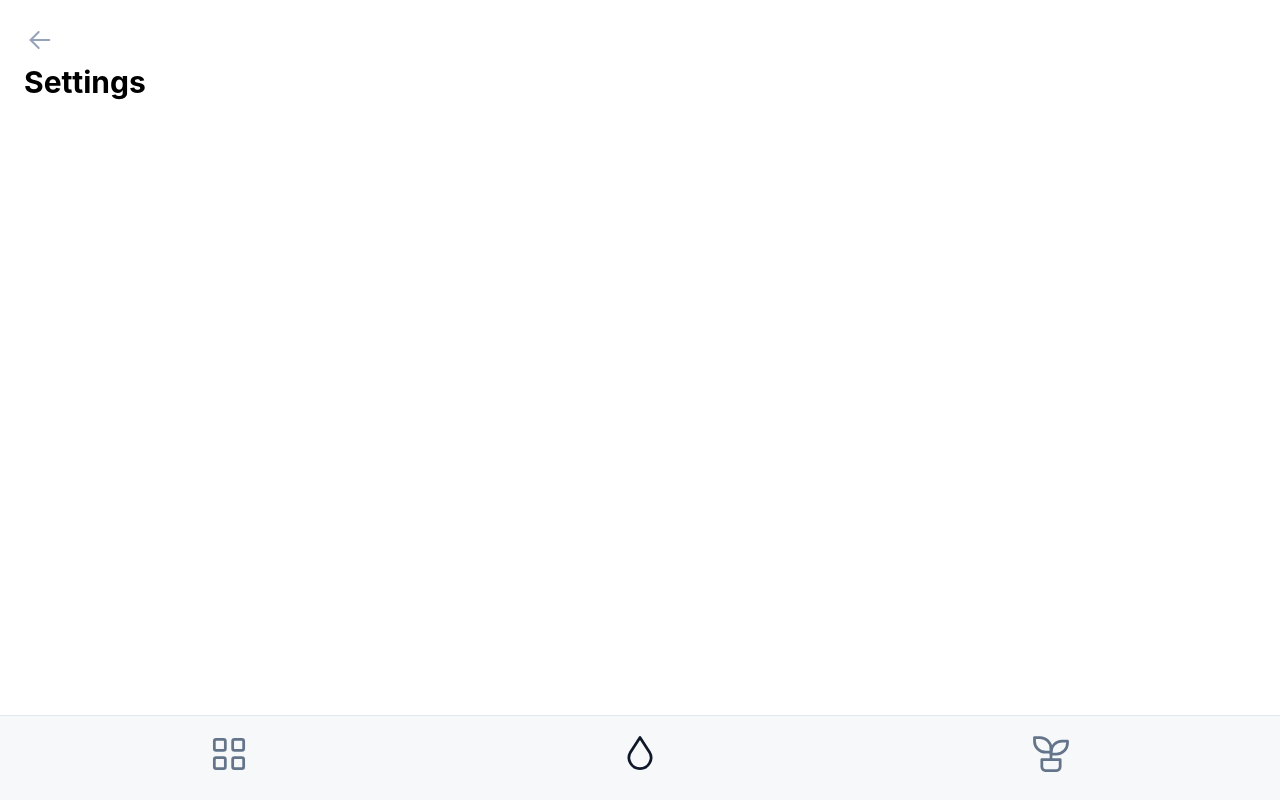
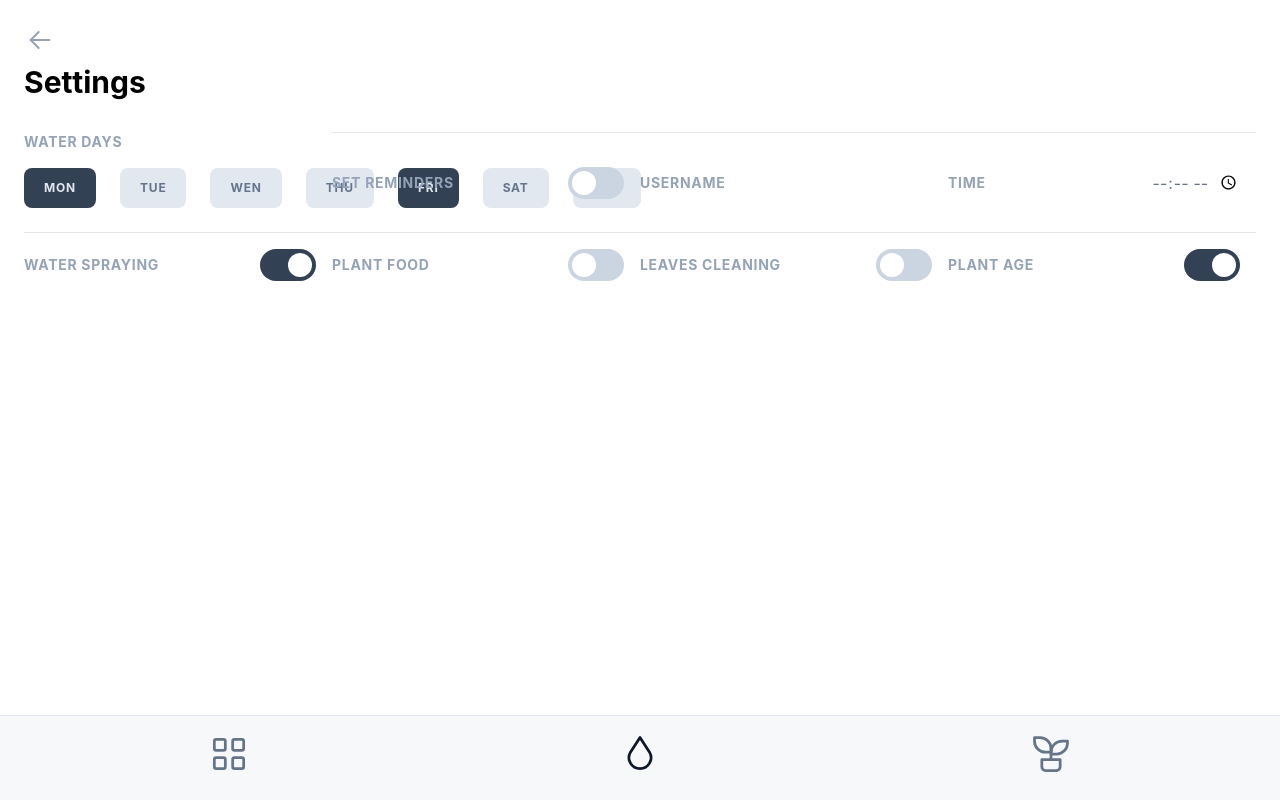
Before and after one commit to IlyaSmagin/waterplant, a Next.js app: page /settings in a window 1280 px wide. Built offline with nearby package versions, Linux system fonts and the light colour scheme; no server answers; the database is empty.

Commit message:
custom usernames && days of week

```diff
--- a/pages/settings.js
+++ b/pages/settings.js
@@ -1,72 +1,86 @@
 import Head from "next/head";
 import Link from "next/link";
-import Image from "next/image";
 import BackIcon from "./components/icons/back";
 import DropIcon from "./components/icons/drop";
 import AddIcon from "./components/icons/add";
 import PlantIcon from "./components/icons/plant";
-import VolumeIcon from "./components/icons/volume";
-import CheckIcon from "./components/icons/check";
 import { motion } from "framer-motion";
 import SettingsItem from "./settings/settingsItem";
-import WaterAbout from "./water/waterAbout";
-import calculateNextWatering from "./water/calculateNextWatering";
 import { useEffect, useState } from "react";
 import { supabase } from "../lib/initSupabase";
 
 export default function Collection() {
-  const [plants, setPlants] = useState([]);
-  const [whichIsOpen, setWhichIsOpen] = useState(-1);
-
-  const fetchPlants = async () => {
-    const { data: plants } = await supabase
-      .from("plants")
-      .select("*")
-      .order("id", true);
-    setPlants(plants);
+  const [week, setWeek] = useState([
+    { day: "Mon", isSet: true },
+    { day: "Tue", isSet: false },
+    { day: "Wen", isSet: false },
+    { day: "Thu", isSet: false },
+    { day: "Fri", isSet: true },
+    { day: "Sat", isSet: false },
+    { day: "Sun", isSet: false },
+  ]);
+  const [settingsOptions, setSettingsOptions] = useState([
+    { name: "set reminders", state: false, type: "radio" },
+    {
+      name: "username",
+      state: "",
+      type: "text",
+    },
+    { name: "time", state: "09:20", type: "time" },
+    { name: "water spraying", state: true, type: "radio" },
+    { name: "plant food", state: false, type: "radio" },
+    { name: "leaves cleaning", state: false, type: "radio" },
+    { name: "plant age", state: true, type: "radio" },
+  ]);
+  const initUser = async () => {
+    if (typeof window !== "undefined") {
+      const initU = localStorage.getItem("username");
+      const user = await JSON.parse(initU);
+      console.log(user, "init");
+      setSettingsOptions(
+        settingsOptions.map((day) => {
+          if ("username" == day.name) {
+            day.state = user;
+            return day;
+          } else {
+            return day;
+          }
+        })
+      );
+    }
   };
 
   useEffect(() => {
-    fetchPlants();
+    initUser();
   }, []);
-  const cancelWatering = (e, index) => {
-    const now = new Date();
-    const newItems = plants.map((item, itemIndex) => {
-      if (itemIndex == index) {
-        return {
-          ...item,
-          lastWateringTime:
-            now.toISOString() - item.wateringRegularity * (1000 * 60 * 60),
-        };
-      }
-      return item;
-    });
-    setPlants(newItems);
+  useEffect(() => {
+    localStorage.setItem("username", JSON.stringify(settingsOptions[1].state));
+    console.log(settingsOptions[1].state, "sync");
+  }, [settingsOptions]);
+  const onItemChange = (itemName, newValue) => {
+    setSettingsOptions(
+      settingsOptions.map((day) => {
+        if (itemName == day.name) {
+          day.state = newValue;
+          return day;
+        } else {
+          return day;
+        }
+      })
+    );
   };
-  const handleWatering = (e, index) => {
-    const now = new Date();
-    const newItems = plants.map((item, itemIndex) => {
-      if (itemIndex == index) {
-        return { ...item, lastWateringTime: now.toISOString() };
-      }
-      return item;
-    });
-    setPlants(newItems);
+  const toggleDay = (index) => {
+    setWeek(
+      week.map((day, currentDayIndex) => {
+        if (currentDayIndex == index) {
+          day.isSet = !day.isSet;
+          return day;
+        } else {
+          return day;
+        }
+      })
+    );
   };
-  const plantsLeftToWater = () => {
-    return plants.reduce((accumulator, currentPlant) => {
-      if (
-        calculateNextWatering(
-          currentPlant.lastWateringTime,
-          currentPlant.wateringRegularity
-        ) < 23
-      ) {
-        return accumulator + 1;
-      }
-      return accumulator;
-    }, 0);
-  };
-
   return (
     <div className="">
       <Head>
@@ -84,26 +98,39 @@ export default function Collection() {
         <header className="flex flex-row justify-between items-baseline pt-2 px-6 font-bold">
           <h1 className="text-3xl">Settings</h1>
         </header>
-        {plants.length > 0 ? (
-          <ul className="p-6 divide-y mb-24 grid w-full grid-cols-1 sm:grid-cols-2 lg:grid-cols-3 xl:grid-cols-4 justify-items-center overflow-hidden">
-            <SettingsItem>set reminders</SettingsItem>
-            <SettingsItem type="select">day</SettingsItem>
-            <SettingsItem type="time">time</SettingsItem>
-            <SettingsItem checked>water spraying</SettingsItem>
-            <SettingsItem>plant food</SettingsItem>
-            <SettingsItem>feaves cleaning</SettingsItem>
-            <SettingsItem checked>plant age</SettingsItem>
-          </ul>
-        ) : null}
-        {whichIsOpen !== -1 ? (
-          <WaterAbout
-            plant={plants[whichIsOpen]}
-            handleWatering={handleWatering}
-            index={whichIsOpen}
-            cancelWatering={cancelWatering}
-            setWhichIsOpen={setWhichIsOpen}
-          />
-        ) : null}
+
+        <ul className="p-6 pt-8 divide-y mb-24 grid w-full grid-cols-1 sm:grid-cols-2 lg:grid-cols-3 xl:grid-cols-4 justify-items-start overflow-hidden">
+          <div className="w-screen mr-8 -ml-6">
+            <h4 className="uppercase ml-6 text-sm tracking-wider text-slate-400 font-bold ">
+              Water days
+            </h4>
+            <ul className="flex flex-row my-4 tracking-wider overflow-x-scroll pb-2">
+              {week.map((day, index) => (
+                <li
+                  key={index + "day"}
+                  onClick={() => toggleDay(index)}
+                  className={`px-5 py-3 rounded-lg uppercase text-xs font-bold mr-6 flex justify-center items-center first:ml-6 transition-colors ${
+                    day.isSet
+                      ? "bg-slate-700 text-slate-200"
+                      : "bg-slate-200 text-slate-500"
+                  }`}
+                >
+                  {day.day}
+                </li>
+              ))}
+            </ul>
+          </div>
+          {settingsOptions.map((option) => (
+            <SettingsItem
+              key={option.name}
+              state={option.state}
+              type={option.type}
+              onChange={onItemChange}
+            >
+              {option.name}
+            </SettingsItem>
+          ))}
+        </ul>
       </main>
       <nav className="bg-[#f7f8f9] border-slate-200 fixed inset-x-0 bottom-0 p-6 pt-4 border-t">
         <ul className=" flex flex-row justify-around text-slate-500">
--- a/pages/settings/settingsItem.js
+++ b/pages/settings/settingsItem.js
@@ -1,43 +1,52 @@
-import { motion, LayoutGroup, AnimatePresence } from "framer-motion";
-import CheckIcon from "../components/icons/check";
-import { useState } from "react";
-
 export default function SettingsItem({
   type = "radio",
-  checked = false,
+  state = false,
+  onChange,
   children,
 }) {
-  const [isChecked, setIsChecked] = useState(checked);
   return (
     <li
       className={
         "pr-4 pl-0 py-4 w-full overflow-hidden h-full flex flex-row justify-between items-center"
       }
     >
-      <div className="uppercase text-sm text-slate-400 font-bold flex-none relative">
+      <div className="uppercase text-sm text-slate-400 font-bold flex-none relative tracking-wider">
         {children}
       </div>
 
       <button className="flex-none flex justify-center items-center rounded-full bg-white/30 text-white">
         {type == "radio" ? (
           <label
-            for={children + "toggle"}
-            class="flex cursor-pointer select-none items-center"
+            htmlFor={children + "toggle"}
+            className="flex cursor-pointer select-none items-center"
           >
-            <div class="relative">
+            <div className="relative">
               <input
                 type="checkbox"
                 id={children + "toggle"}
-                class="sr-only peer"
-                checked={isChecked}
-                onChange={() => setIsChecked((prev) => !prev)}
+                className="sr-only peer"
+                checked={state}
+                onChange={() => onChange(children, !state)}
               />
-              <div class="block h-8 w-14 rounded-full bg-slate-300 peer-checked:bg-slate-700 transition-colors"></div>
-              <div class="peer-checked:translate-x-full absolute left-1 top-1 h-6 w-6 rounded-full bg-white transition"></div>
+              <div className="block h-8 w-14 rounded-full bg-slate-300 peer-checked:bg-slate-700 transition-colors"></div>
+              <div className="peer-checked:translate-x-full absolute left-1 top-1 h-6 w-6 rounded-full bg-white transition"></div>
             </div>
           </label>
+        ) : type == "time" ? (
+          <input
+            className="text-slate-500 text-right"
+            type={type}
+            id={children + "time"}
+            onChange={(e) => onChange(children, e.target.value)}
+          />
         ) : (
-          <div className="text-slate-500">09:20</div>
+          <input
+            className="text-slate-500 text-right"
+            type={type}
+            id={children + "text"}
+            onChange={(e) => onChange(children, e.target.value)}
+            placeholder={state}
+          />
         )}
       </button>
     </li>
--- a/pages/water.js
+++ b/pages/water.js
@@ -19,7 +19,7 @@ export default function Collection() {
   const [whichIsOpen, setWhichIsOpen] = useState(-1);
 
   const fetchPlants = async () => {
-    const username = JSON.parse(localStorage.getItem("username"));
+    const username = JSON.parse(localStorage.getItem("username")) || "lalatest";
     if (!username) {
       localStorage.setItem("username", JSON.stringify("lalatest"));
     }
```
